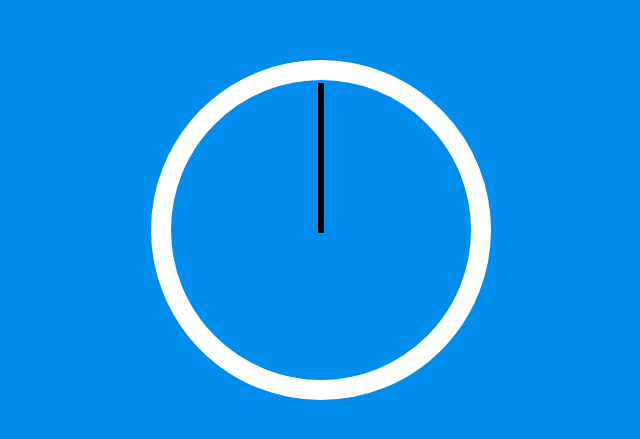
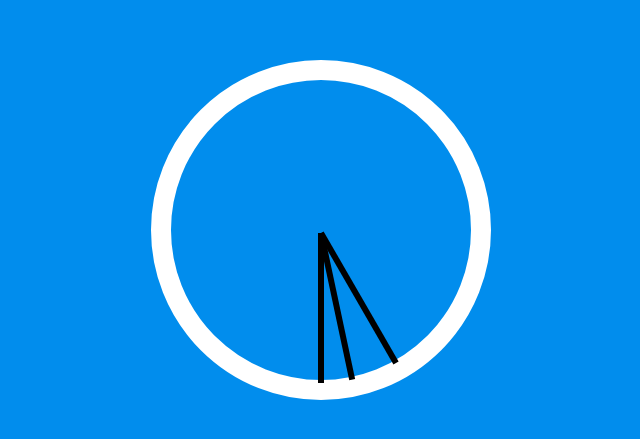
Before and after one commit to fguaragna97/clockProject, a plain HTML site: page index.html in a window 1280 px wide. Shown: the part 175-614 px from the top of the page, without its empty margins (319-959 px from the left). Drawn offline with Linux system fonts and the light colour scheme.

Commit message:
Make the clock work with your time

```diff
--- a/index.html
+++ b/index.html
@@ -10,9 +10,9 @@
   <body>
     <div class="clock">
       <div class="clock-face">
-        <div class="hand hour-hand"></div>
-        <div class="hand min-hand"></div>
-        <div class="hand second-hand"></div>
+        <div id="hours" class="hand hour-hand"></div>
+        <div id="minutes" class="hand min-hand"></div>
+        <div id="seconds" class="hand second-hand"></div>
       </div>
     </div>
   </body>
--- a/index.js
+++ b/index.js
@@ -2,13 +2,30 @@
 
 window.addEventListener("load", async () => {
   try {
-    const day = new Date("July 20, 69 00:20:18");
+    setInterval(function () {
+      const time = new Date().getTime();
+      const date = new Date(time);
+      const day = date.toString();
 
-    let hours = day.getHours();
-    let minutes = day.getMinutes();
-    let seconds = day.getSeconds();
-    // const data = await getData();
-    console.log(hours, minutes, seconds);
+      // getting the hour , minute and seconds
+      let minute = date.getMinutes();
+      const minuteDegrees = (minute / 60) * 360 + 90;
+      let hour = date.getHours();
+      const hourDegrees = (hour / 12) * 360 + 90;
+      let second = date.getSeconds();
+      const secondsDegrees = (second / 60) * 360 + 90;
+
+      console.log(hour, minute, second);
+      // get elements
+      let hours = document.getElementById("hours");
+      let minutes = document.getElementById("minutes");
+      let seconds = document.getElementById("seconds");
+
+      //change the style
+      hours.style.transform = "rotate(" + hourDegrees + "deg)";
+      minutes.style.transform = "rotate(" + minuteDegrees + "deg)";
+      seconds.style.transform = "rotate(" + secondsDegrees + "deg)";
+    }, 1000);
   } catch (error) {
     console.error(error);
   }
```
